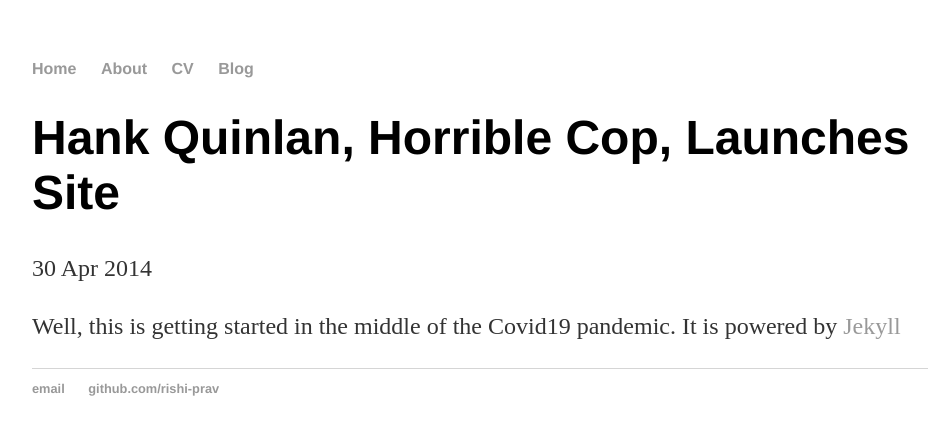
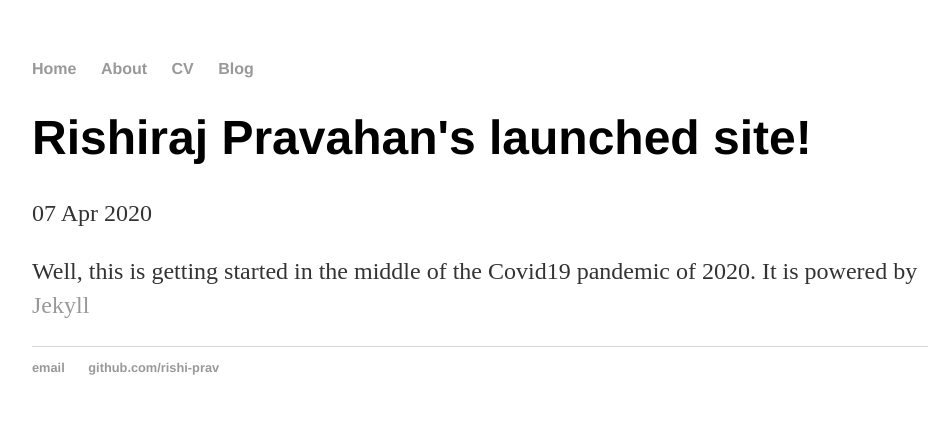
Before and after one commit to rishi-prav/rishi-prav.github.io, a Jekyll site: the page built from _posts/2020-04-07-rishi-prav-site-launched.md, in a window 1280 px wide. Shown: the top 435 px of the page, without its empty margins (160-1107 px from the left). Built offline with Jekyll 4.4.1, drawn with Linux system fonts in a browser that asks for light colours.

Commit message:
Update 2020-04-07-rishi-prav-site-launched.md

```diff
--- a/_posts/2020-04-07-rishi-prav-site-launched.md
+++ b/_posts/2020-04-07-rishi-prav-site-launched.md
@@ -1,7 +1,7 @@
 ---
 layout: post
-title: "Hank Quinlan, Horrible Cop, Launches Site"
-date: 2014-04-30
+title: "Rishiraj Pravahan's launched site!"
+date: 2020-04-07
 ---
 
-Well, this is getting started in the middle of the Covid19 pandemic. It is powered by [Jekyll](http://jekyllrb.com)
+Well, this is getting started in the middle of the Covid19 pandemic of 2020. It is powered by [Jekyll](http://jekyllrb.com)
```
